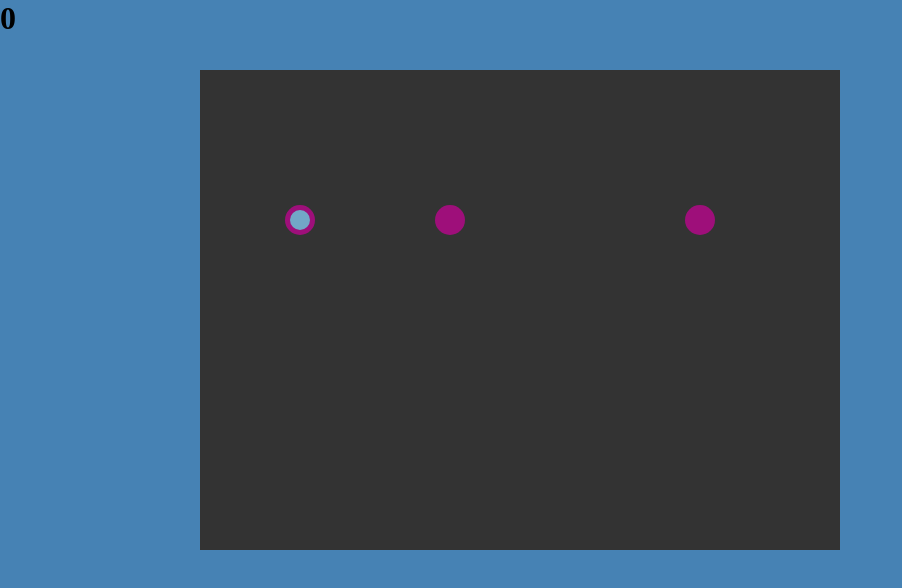
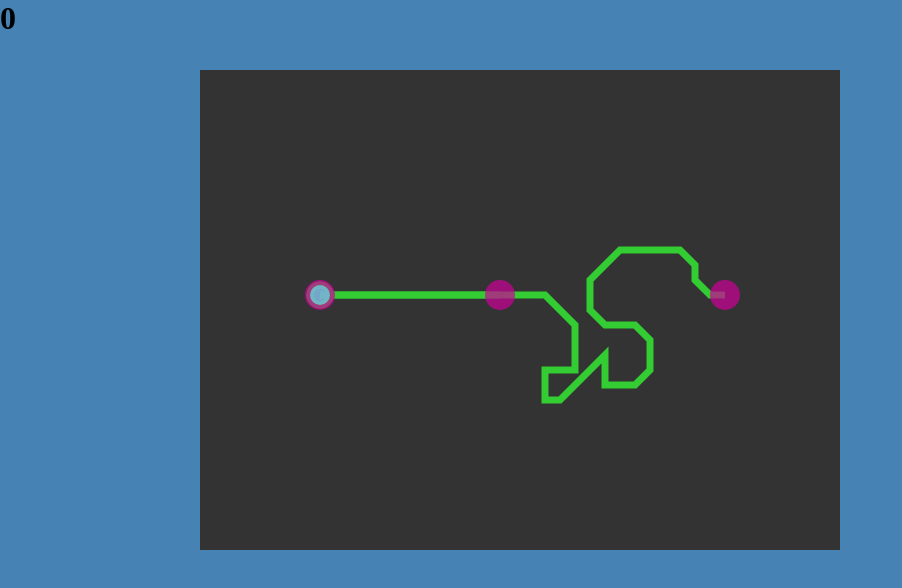
Before and after one commit to carsonbarlow/omega-glitch, a website: page src/index.html in a window 1280 px wide. Shown: the whole page, without its empty margins (0-902 px from the left). Drawn offline with Linux system fonts and the light colour scheme.

Commit message:
added path.js

```diff
--- a/src/_level_01.js
+++ b/src/_level_01.js
@@ -1,25 +1,38 @@
 // level 1 content
+
+// 1: north
+// 2: north_east
+// 3: east
+// 4: south_east
+// 5: south
+// 6: south_west
+// 7: west
+// 8: north_west
+
 var CONTENT = CONTENT || {levels:{}};
 
 CONTENT.levels['1'] = {
   charges: 1,
   spots: [
     {
-      x: 10,
+      x: 8,
       y: 15,
       e: [1,0]
     },{
-      x: 25,
+      x: 20,
       y: 15,
       w: [0,0],
       e: [2,1]
     },{
-      x: 50,
+      x: 35,
       y: 15,
       w: [1,1]
     },
   ],
-  paths: [],
+  paths: [
+    [0,3,12],
+    [1,3,3,4,2,5,3,7,2,5,2,3,1,2,3,5,2,3,2,2,1,1,2,8,1,7,2,8,1,1,2,2,2,3,4,4,1,5,1,4,1,3,1]
+  ],
   start: 0,
   objectives: [1]
 };
--- a/src/config.js
+++ b/src/config.js
@@ -3,7 +3,7 @@
 var CONFIG = {
   canvas_id: 'game_canvas',
   fps: 60,
-  grid_size: 10,
+  grid_size: 15,
   FOREGROUND: 1,
   BACKGROUND: 0
 }
--- a/src/graphics.js
+++ b/src/graphics.js
@@ -4,6 +4,8 @@ var Graphics = function(){
 
   var canvas = document.getElementById(CONFIG.canvas_id),
   ctx = canvas.getContext('2d'),
+  paths = [],
+  spots = [],
   draw_list = [[],[]],
   CANVAS_WIDTH = canvas.width,
   CANVAS_HEIGHT = canvas.height,
@@ -11,11 +13,13 @@ var Graphics = function(){
 
   function draw(){
     ctx.clearRect(0, 0, CANVAS_WIDTH, CANVAS_HEIGHT);
-    for (var i = 0; i < draw_list.length; i ++){
-      for (var j = 0; j < draw_list[i].length; j++){
-        draw_spot(draw_list[i][j]);
-      }
-    }
+    // for (var i = 0; i < draw_list.length; i ++){
+    //   for (var j = 0; j < draw_list[i].length; j++){
+    //     draw_spot(draw_list[i][j]);
+    //   }
+    // }
+    draw_paths();
+    draw_spots();
     ctx.fillStyle = 'rgba(95,232,232,0.7)';
     ctx.beginPath();
     ctx.arc(avatar.pos_x, avatar.pos_y, 10, 0, Math.PI*2, true);
@@ -27,14 +31,69 @@ var Graphics = function(){
     avatar = a;
   }
 
+
+  function clear_level(){
+    paths = [];
+    spots = [];
+  }
+
+  function add_spot(spot){
+    if (spots.indexOf(spot) === -1){
+      spots.push(spot);
+    }
+  }
+
+  // not yet needed.
+  // function remove_spot(spot){
+  //   if (paths.indexOf(spot) === -1){
+  //     return;
+  //   }
+  //   paths.splice(paths.indexOf(spot),1);
+  // }
+
+  function draw_spots(){
+    for (var i = 0; i < spots.length; i++){
+      draw_spot(spots[i]);
+    }
+  }
+
   function draw_spot(spot){
     ctx.fillStyle = 'rgba(204, 0, 153,0.7)';
     ctx.beginPath();
-    ctx.arc(spot.x * CONFIG.grid_size, spot.y * CONFIG.grid_size, 15, 0, Math.PI*2, true);
+    ctx.arc(spot.x * CONFIG.grid_size, spot.y * CONFIG.grid_size, CONFIG.grid_size, 0, Math.PI*2, true);
     ctx.closePath();
     ctx.fill();
   }
 
+  function add_path(path){
+    if (paths.indexOf(path) === -1){
+      paths.push(path);
+    }
+  }
+
+  // not yet needed.
+  // function remove_path(path){
+  //   if (paths.indexOf(path) === -1){
+  //     return;
+  //   }
+  //   paths.splice(paths.indexOf(path),1);
+  // }
+
+  function draw_paths(){
+    ctx.lineWidth = 7;
+    ctx.strokeStyle = '#33cc33';
+    for (var i = 0; i < paths.length; i++){
+      draw_path(paths[i]);
+    }
+  }
+
+  function draw_path(path){
+    ctx.moveTo(path[0].x, path[0].y);
+    for (var i = 1; i < path.length; i++){
+      ctx.lineTo(path[i].x, path[i].y);
+    }
+    ctx.stroke();
+  }
 
   function add_to_draw_list(item, layer){
     if (draw_list[layer].indexOf(item) == -1){
@@ -53,8 +112,11 @@ var Graphics = function(){
 
 
   this.draw = draw;
-  this.add_to_draw_list = add_to_draw_list;
-  this.remove_from_draw_list = remove_from_draw_list;
+  this.add_spot = add_spot;
+  this.add_path = add_path;
+  this.clear_level = clear_level;
+  // this.add_to_draw_list = add_to_draw_list;
+  // this.remove_from_draw_list = remove_from_draw_list;
 
 };
 
--- a/src/index.html
+++ b/src/index.html
@@ -27,6 +27,7 @@
   <script type="text/javascript" src="avatar_manager.js"></script>
   <script type="text/javascript" src="level_manager.js"></script>
   <script type="text/javascript" src="spot.js"></script>
+  <script type="text/javascript" src="path.js"></script>
   <script type="text/javascript" src="input.js"></script>
   <script type="text/javascript" src="_level_01.js"></script>
 </div>
--- a/src/level_manager.js
+++ b/src/level_manager.js
@@ -4,17 +4,24 @@ var LevelManager = function(){
 
   var level, graphics, avatar_manager;
   var spots = [];
+  var paths = [];
   this.starting_spot;
 
   function setup_level(num){
     spots = [];
     level = CONTENT.levels[String(num)];
+    graphics.clear_level();
     for (var i = 0; i < level.spots.length; i++){
       var spot = new Spot(level.spots[i]);
       spots.push(spot);
-      graphics.add_to_draw_list(spot, CONFIG.BACKGROUND);
+      graphics.add_spot(spot);
     }
     this.starting_spot = spots[level.start];
+    for (i = 0; i < level.paths.length; i++){
+      var path = new Path(level.paths[i]);
+      path.inject_graphics(graphics);
+      path.set_starting_spot(spots[level.paths[i][0]]); // value at index 0 matches the index of the starting path.
+    }
   };
 
   function move_leads_to(spot, direction){
--- /dev/null
+++ b/src/path.js
@@ -0,0 +1,65 @@
+// object responsible for constructing paths between spots
+
+var Path = function(config){
+
+  var graphics;
+  var starting_spot;
+  var checkpoints;
+
+  function set_starting_spot(spot){
+    starting_spot = spot;
+    construct_checkpoints();
+    graphics.add_path(checkpoints); // must come after inject_graphics
+  }
+
+  function inject_graphics(_graphics_){
+    graphics = _graphics_;
+  }
+
+  var direction_to_grid_difference = {
+    '1': {x: 0, y: -1},
+    '2': {x: 1, y: -1},
+    '3': {x: 1, y:0},
+    '4': {x:1 , y:1},
+    '5': {x:0 , y:1},
+    '6': {x:-1 , y:1},
+    '7': {x:-1 , y:0},
+    '8': {x:-1 , y:-1},
+  }
+
+// 1: north
+// 2: north_east
+// 3: east
+// 4: south_east
+// 5: south
+// 6: south_west
+// 7: west
+// 8: north_west
+
+  function construct_checkpoints(){
+    checkpoints = [];
+    checkpoints.push({x:starting_spot.x * CONFIG.grid_size, y:starting_spot.y * CONFIG.grid_size});
+    var direction, magnatude;
+    for (var i = 1; i < config.length; i+=2){
+      direction = config[i];
+      magnatude = config[i+1];
+      checkpoints.push({
+        x: (direction_to_grid_difference[direction].x * CONFIG.grid_size * magnatude) + checkpoints[checkpoints.length-1].x,
+        y: (direction_to_grid_difference[direction].y * CONFIG.grid_size * magnatude) + checkpoints[checkpoints.length-1].y
+      });
+      // console.log(checkpoints);
+    }
+  }
+
+
+
+
+
+
+  this.set_starting_spot = set_starting_spot;
+  this.inject_graphics = inject_graphics;
+};
+
+
+
+// [0,3,12]
```
